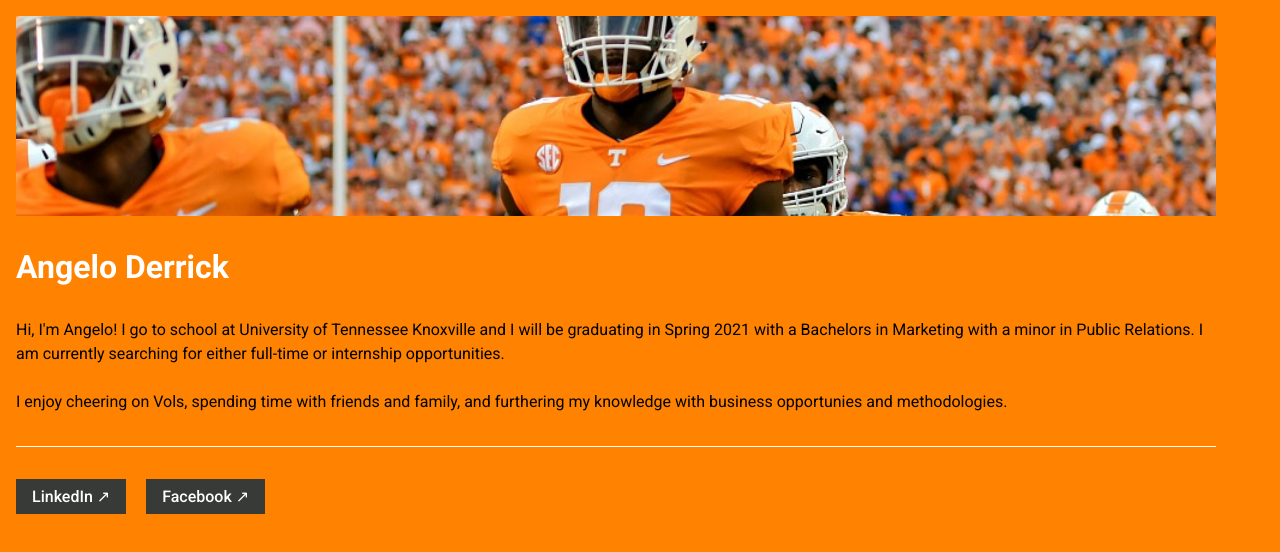
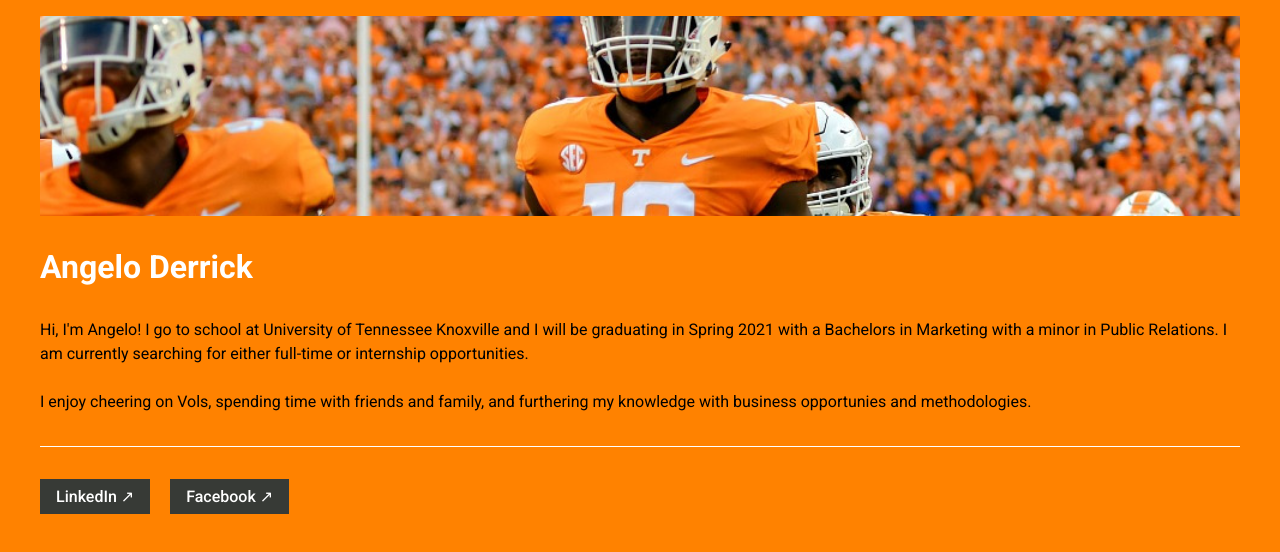
Before and after one commit to angeloderrick/portfolio, a plain HTML site: page index.html in a window 1280 px wide. Drawn offline with Linux system fonts and the light colour scheme.

Commit message:
Add files via upload

```diff
--- a/style.css
+++ b/style.css
@@ -11,9 +11,9 @@ body {
 }
 
 .website-container {
+    max-width: 1200px;
+    padding: 16px;
     margin: 0 auto;
-    max-width: 1200px;
-    margin: 16px;
 }
 
 .image {
```
